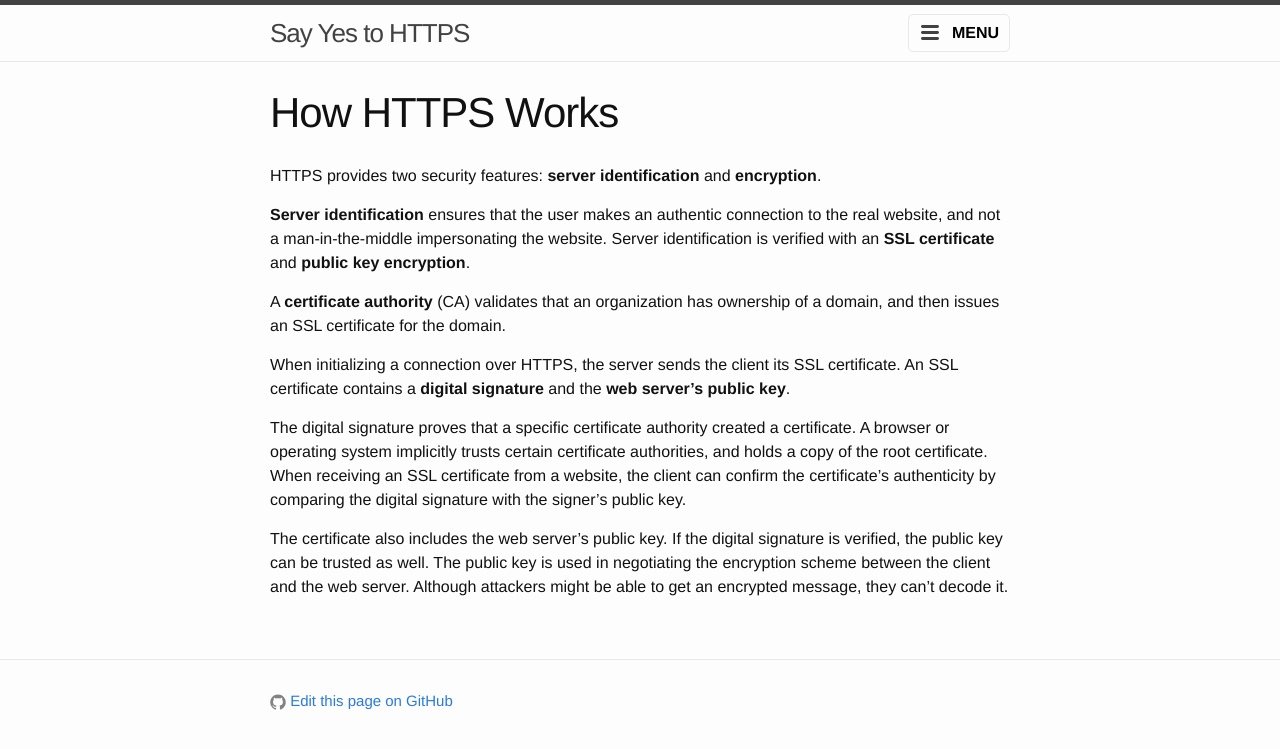
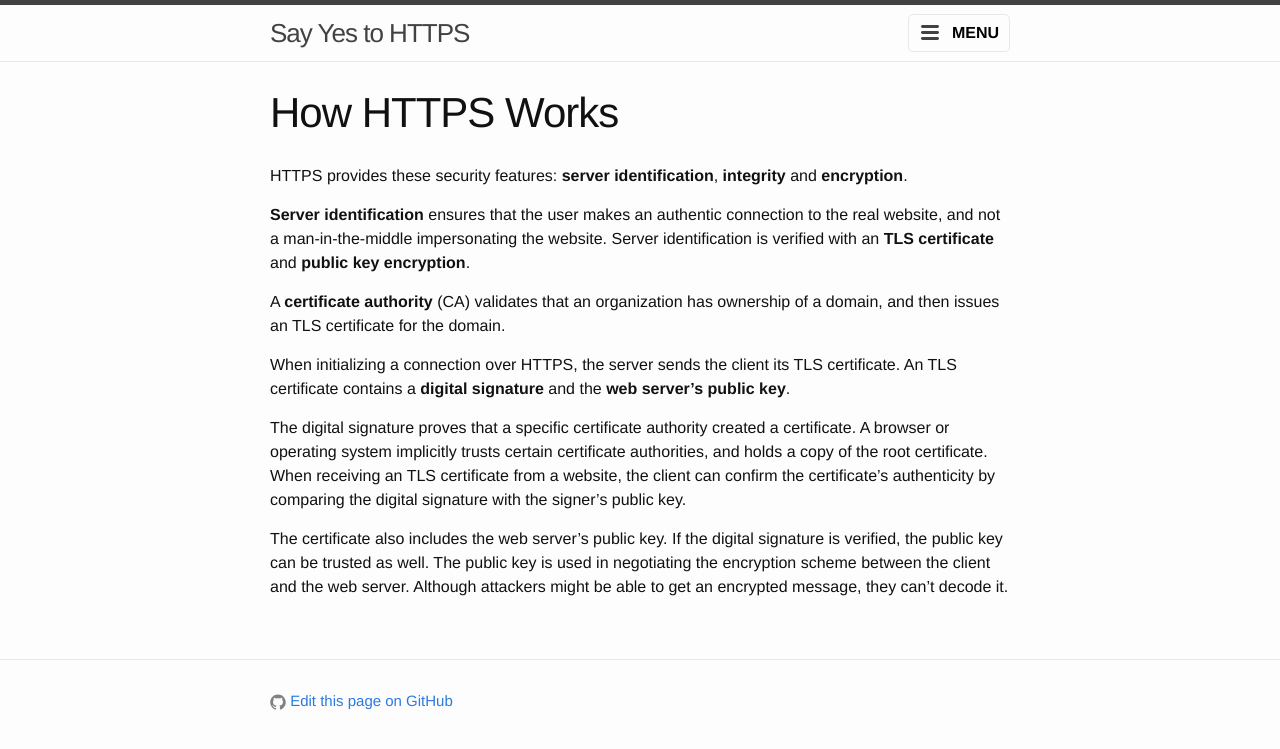
Before and after one commit to ericandrewlewis/say-yes-to-https, a Jekyll site: the page built from how-https-works.md, in a window 1280 px wide. Shown: the top 749 px of the page. Built offline with Jekyll 4.4.1, drawn with Linux system fonts in a browser that asks for light colours.

Commit message:
Changed all occurences of SSL to TLS. Added integrity as HTTPS security feature.

```diff
--- a/how-https-works.md
+++ b/how-https-works.md
@@ -5,14 +5,14 @@ permalink: /how-https-works/
 menu_weight: 20
 ---
 
-HTTPS provides two security features: **server identification** and **encryption**.
+HTTPS provides these security features: **server identification**, **integrity** and **encryption**.
 
-**Server identification** ensures that the user makes an authentic connection to the real website, and not a man-in-the-middle impersonating the website. Server identification is verified with an **SSL certificate** and **public key encryption**.
+**Server identification** ensures that the user makes an authentic connection to the real website, and not a man-in-the-middle impersonating the website. Server identification is verified with an **TLS certificate** and **public key encryption**.
 
-A **certificate authority** (CA) validates that an organization has ownership of a domain, and then issues an SSL certificate for the domain.
+A **certificate authority** (CA) validates that an organization has ownership of a domain, and then issues an TLS certificate for the domain.
 
-When initializing a connection over HTTPS, the server sends the client its SSL certificate. An SSL certificate contains a **digital signature** and the **web server's public key**.
+When initializing a connection over HTTPS, the server sends the client its TLS certificate. An TLS certificate contains a **digital signature** and the **web server's public key**.
 
-The digital signature proves that a specific certificate authority created a certificate. A browser or operating system implicitly trusts certain certificate authorities, and holds a copy of the root certificate. When receiving an SSL certificate from a website, the client can confirm the certificate's authenticity by comparing the digital signature with the signer's public key.
+The digital signature proves that a specific certificate authority created a certificate. A browser or operating system implicitly trusts certain certificate authorities, and holds a copy of the root certificate. When receiving an TLS certificate from a website, the client can confirm the certificate's authenticity by comparing the digital signature with the signer's public key.
 
 The certificate also includes the web server's public key. If the digital signature is verified, the public key can be trusted as well. The public key is used in negotiating the encryption scheme between the client and the web server. Although attackers might be able to get an encrypted message, they can't decode it.
```
